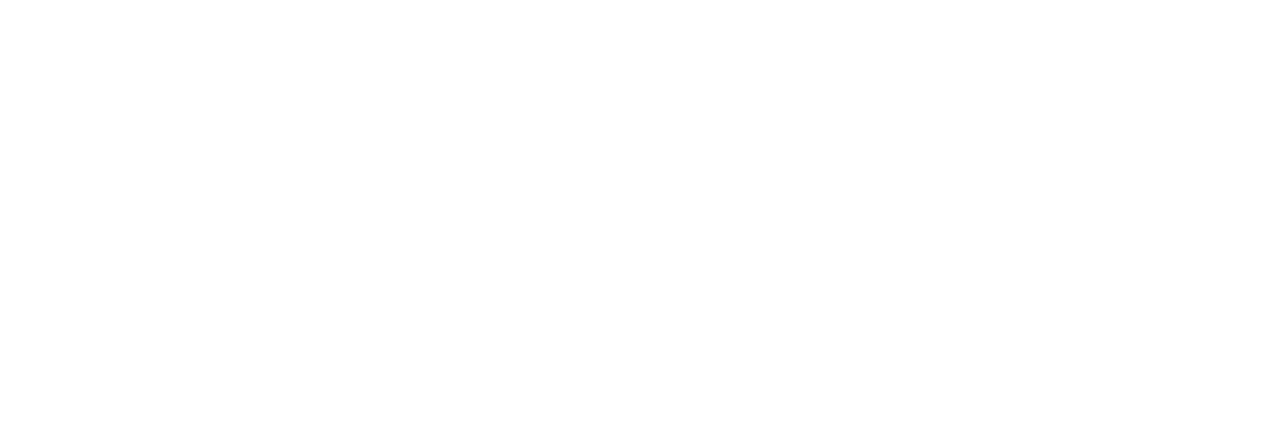
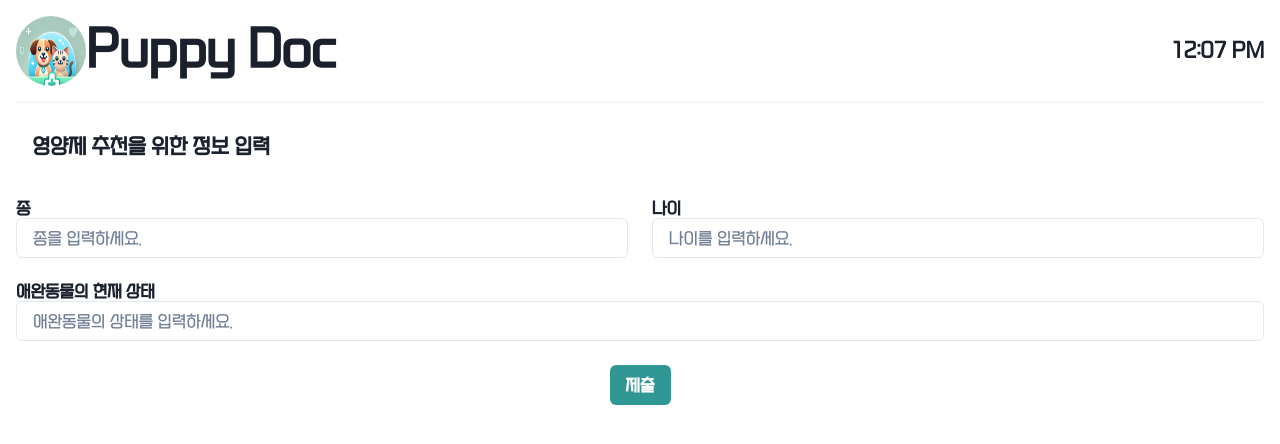
Before and after one commit to heehunjung/Wepet-FE, a React (Create React App) app: page /supplement in a window 1280 px wide. Before the commit this address had no page. Shown: the top 444 px of the page. Built offline with nearby package versions, Linux system fonts and the light colour scheme.

Commit message:
feat: 영양제 추천 페이지

```diff
--- a/src/App.js
+++ b/src/App.js
@@ -7,7 +7,7 @@
 import Home from './views/Home';
 import Assistant from './views/Assistant';
 import Hospital from './views/Hospital';
-
+import Supplement from './views/Supplement';
 function App() {
   return (
     <ChakraProvider theme={theme}>
@@ -16,6 +16,8 @@
         <Route path ="/Home" element={<Home />} />
         <Route path ="/Hospital" element={<Hospital/>}/>
         <Route path ="/assistant" element={<Assistant />} />
+        <Route path ="/supplement" element={<Supplement />} />
+
       </Routes>
     </ChakraProvider>
   );
--- a/src/views/Assistant.js
+++ b/src/views/Assistant.js
@@ -1,11 +1,16 @@
-import React, { useState } from 'react';
-import { Box, Grid, GridItem, Heading, Input, Button, Text, Stack, Flex,Divider } from "@chakra-ui/react";
+import React, { useState, useEffect } from 'react';
+import { Box, Grid, GridItem, Heading, Input, Button, Text, Stack, Flex, Divider } from "@chakra-ui/react";
+import { useLocation } from 'react-router-dom';  // 데이터 수신을 위한 useLocation 훅 사용
 import Header from '../global/Header';
 import TimeDisplay from '../global/TimeDisplay';
 
 const Assistant = () => {
     const [messages, setMessages] = useState([]);
     const [input, setInput] = useState('');
+
+    // useLocation 훅을 사용하여 전달된 데이터를 가져옴
+    const location = useLocation();
+    const { species, age, condition } = location.state || {};
 
     // OpenAI API 키는 환경 변수에 저장
     const apiKey = process.env.REACT_APP_OPENAI_API_KEY;
@@ -40,22 +45,32 @@
         }
     };
 
+    // 컴포넌트가 마운트될 때 전달된 데이터가 있으면 질문 생성 후 메시지 전송
+    useEffect(() => {
+        if (species && age && condition) {
+            const initialMessage = `내 애완동물은 ${species}이고, 나이는 ${age}살이며 현재 상태는 ${condition}입니다. 이런 상황에서 어떻게 하면 좋을까요?`;
+            setMessages([{ user: 'user', text: initialMessage }]);
+            // AI에게 자동으로 질문 전송
+            sendMessage(initialMessage);
+        }
+    }, [species, age, condition]);
+
     // 메시지 전송 및 처리 함수
-    const sendMessage = async () => {
-        if (input.trim() === '') return;
+    const sendMessage = async (message = input) => {
+        if (message.trim() === '') return;
 
         // 사용자 메시지를 즉시 업데이트
-        const newMessage = { user: 'user', text: input };
+        const newMessage = { user: 'user', text: message };
         setMessages((prevMessages) => [...prevMessages, newMessage]);
 
         setInput('');  // 입력 필드 비우기
 
         // ChatGPT API에 메시지를 보내고 응답 받기
-        const gptResponse = await fetchAIResponse(input);
+        const gptResponse = await fetchAIResponse(message);
 
         const gptMessage = { user: 'gpt', text: gptResponse };
 
-        // GPT의 응답을 나중에 업데이트
+        // GPT의 응답을 업데이트
         setMessages((prevMessages) => [...prevMessages, gptMessage]);
     };
 
@@ -99,13 +114,13 @@
                             />
                         </GridItem>
                         <GridItem colSpan={2}>
-                            <Button onClick={sendMessage} colorScheme="teal" width="100%">전송</Button>
+                            <Button onClick={() => sendMessage()} colorScheme="teal" width="100%">전송</Button>
                         </GridItem>
                     </Grid>
                 </Box>
             </GridItem>
         </Grid>
     );
-}
+};
 
 export default Assistant;
--- a/src/views/Home.js
+++ b/src/views/Home.js
@@ -1,3 +1,4 @@
+// home 화면
 import React from 'react';
 import {
     Box,
@@ -55,14 +56,16 @@
                         </VStack>
                     </Button>
                 </Link>
+                <Link to= "/Supplement">
                     <Button colorScheme='teal' variant='ghost' width="100%" height="100%">
                         <VStack spacing={1}>
                             <Box boxSize="100px" borderRadius="full" overflow="hidden">
                                 <Image src="./icons/metric-icon.webp" boxSize="100px"/>
                             </Box>
-                            <Heading as='h4' size='xs'>Health Metrics</Heading>
+                            <Heading as='h4' size='xs'>Supplement</Heading>
                         </VStack>
                     </Button>
+                </Link>
             </Grid>
 
             <Box mb={6}>
@@ -103,13 +106,16 @@
                         <Button colorScheme='gray'>수의사 연결</Button>
                     </WrapItem>
                     <WrapItem>
-                        <Button colorScheme='gray'>영양제 처방</Button>
-                    </WrapItem>
-                    <WrapItem>
                         <Button colorScheme='gray'>응급 전화</Button>
                     </WrapItem>
-                </Wrap>
-            </Box>
+                    <Link to="/Supplement">
+                        <WrapItem>
+                            <Button colorScheme='gray'>영양제 처방</Button>
+                    </WrapItem>
+        </Link>  {/* 닫는 태그 수정 */}
+    </Wrap>
+</Box>
+
 
             <Box mb={6}>
                 <Heading as='h4' size='md' mb={4}>
--- /dev/null
+++ b/src/views/Supplement.js
@@ -0,0 +1,96 @@
+import React, { useState } from 'react';
+import {
+    Box,
+    Flex,
+    Divider,
+    Grid,
+    GridItem,
+    Heading,
+    FormControl,
+    Input,
+    Button,
+} from '@chakra-ui/react';
+import { useNavigate } from 'react-router-dom';  // useNavigate 훅 추가
+import Header from '../global/Header';
+import TimeDisplay from '../global/TimeDisplay';
+
+const Supplement = () => {
+    // 각 입력 필드의 상태를 관리하기 위한 useState 훅
+    const [species, setSpecies] = useState('');
+    const [age, setAge] = useState('');
+    const [condition, setCondition] = useState('');
+
+    const navigate = useNavigate();  // 페이지 이동을 위한 useNavigate 훅
+
+    // 폼 제출 처리 함수
+    const handleSubmit = () => {
+        // 입력된 데이터를 콘솔에 출력
+        console.log('종:', species);
+        console.log('나이:', age);
+        console.log('애완동물의 현재 상태:', condition);
+
+        // 입력 데이터를 Assistant 페이지로 전달하며 페이지 이동
+        navigate('/assistant', { state: { species, age, condition } });
+    };
+
+    return (
+        <Box p={4}>
+            <Flex justifyContent="space-between" alignItems="center">
+                <Header title=" Puppy Doc" />
+                <TimeDisplay />
+            </Flex>
+            <Divider my={4} />
+            <Heading as='h4' size='md' p={4} mb={6}>
+                영양제 추천을 위한 정보 입력
+            </Heading>
+
+            {/* 반응형 그리드 설정 */}
+            <Grid templateColumns={{ base: '1fr', md: 'repeat(2, 1fr)' }} gap={6} mb={6}>
+                {/* 종 입력 */}
+                <GridItem colSpan={1}>
+                    <Heading as='h5' size='sm'>종</Heading>
+                    <FormControl isRequired>
+                        <Input
+                            placeholder='종을 입력하세요.'
+                            value={species}
+                            onChange={(e) => setSpecies(e.target.value)}
+                        />
+                    </FormControl>
+                </GridItem>
+
+                {/* 나이 입력 */}
+                <GridItem colSpan={1}>
+                    <Heading as='h5' size='sm'>나이</Heading>
+                    <FormControl isRequired>
+                        <Input
+                            placeholder='나이를 입력하세요.'
+                            value={age}
+                            onChange={(e) => setAge(e.target.value)}
+                        />
+                    </FormControl>
+                </GridItem>
+
+                {/* 현재 상태 입력 */}
+                <GridItem colSpan={2}>
+                    <Heading as='h5' size='sm'>애완동물의 현재 상태</Heading>
+                    <FormControl isRequired>
+                        <Input
+                            placeholder='애완동물의 상태를 입력하세요.'
+                            value={condition}
+                            onChange={(e) => setCondition(e.target.value)}
+                        />
+                    </FormControl>
+                </GridItem>
+            </Grid>
+
+            {/* 제출 버튼 */}
+            <Box textAlign="center">
+                <Button colorScheme='teal' onClick={handleSubmit}>
+                    제출
+                </Button>
+            </Box>
+        </Box>
+    );
+};
+
+export default Supplement;
```
Also changed, not shown: src/views/Hospital.js (+1 -8 lines).
